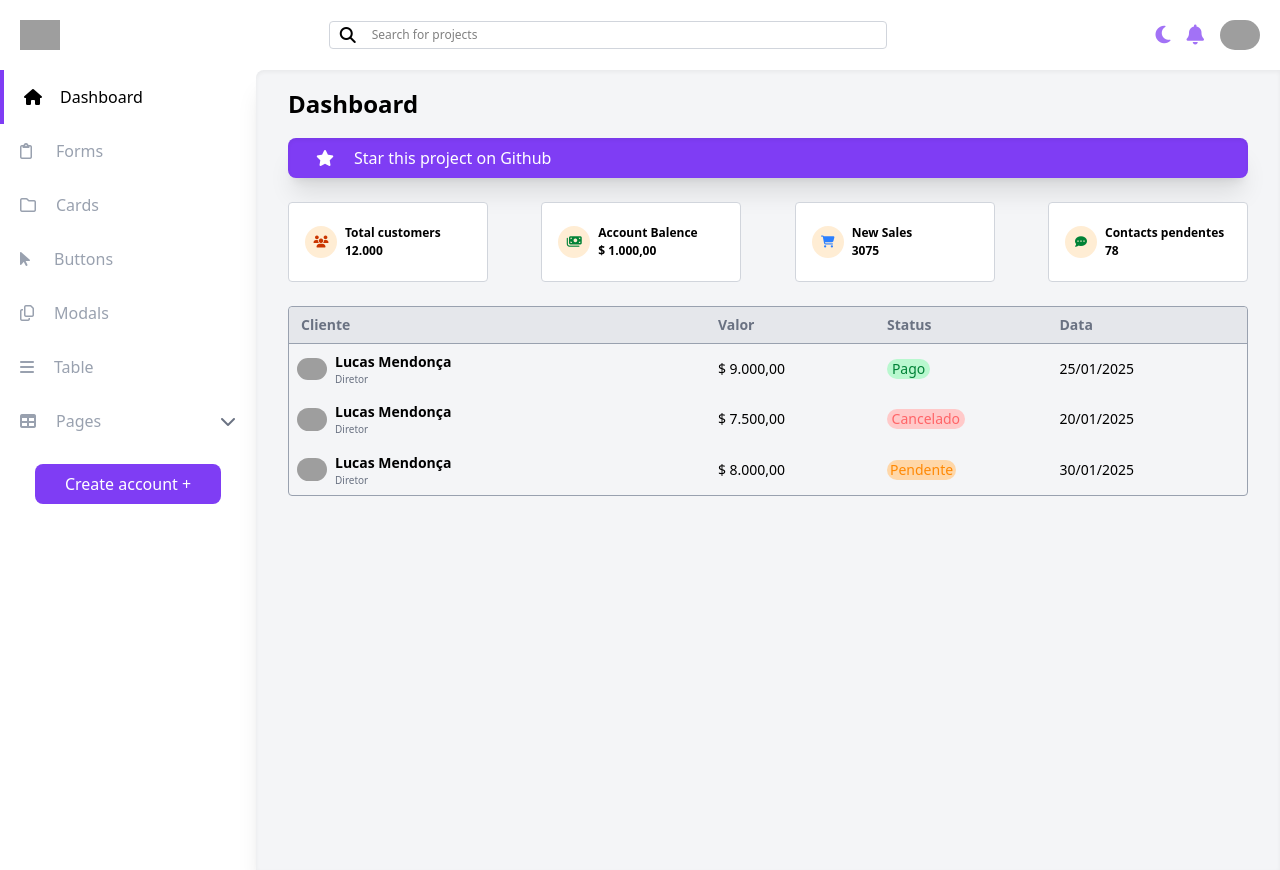
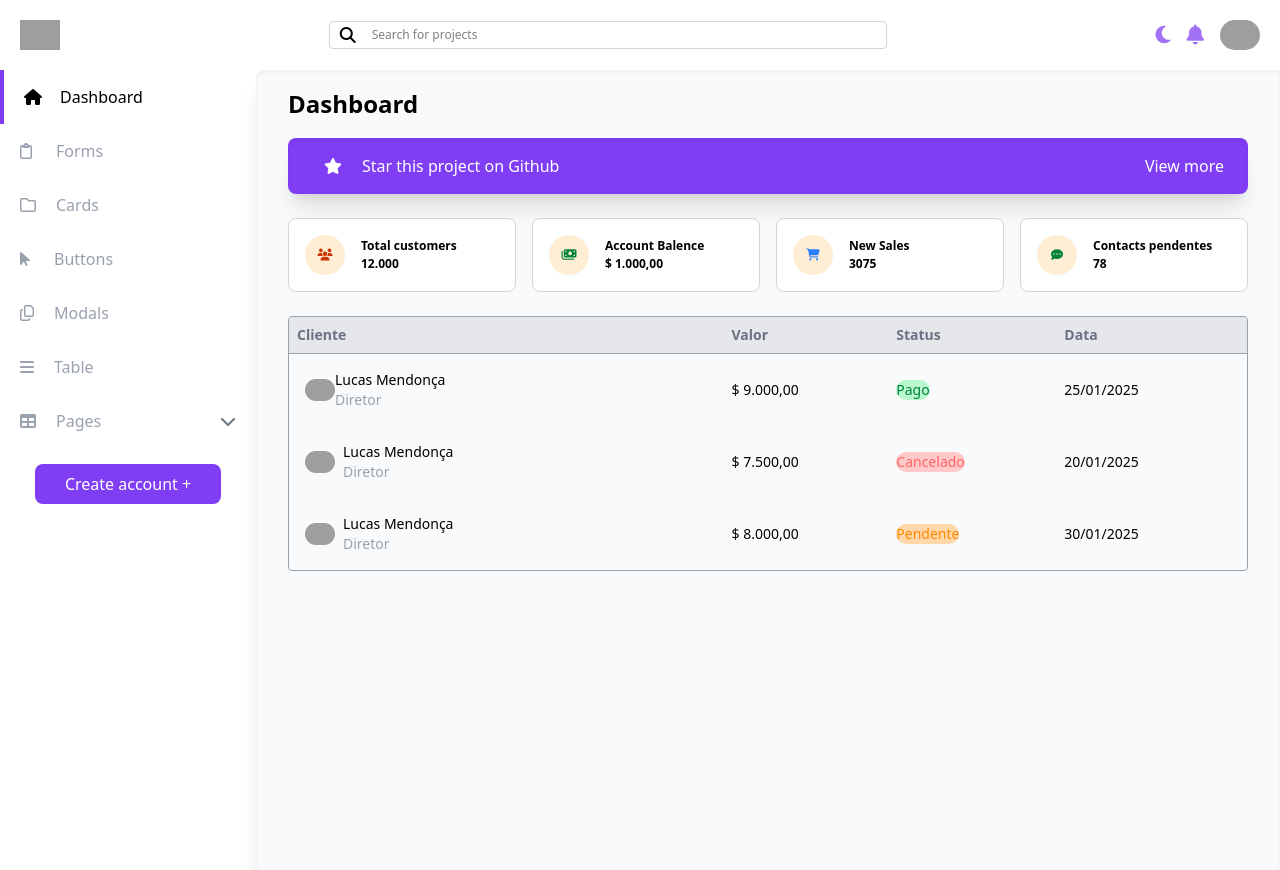
Before and after one commit to Lucasmsdevfull/telas-digital, a plain HTML site: page Dashboard/index.html in a window 1280 px wide. Drawn offline with nearby package versions, Linux system fonts and the light colour scheme; grey boxes are pictures that could not be loaded.

Commit message:
Ajustes no codigo e evolução do projeto

```diff
--- a/Dashboard/index.html
+++ b/Dashboard/index.html
@@ -29,7 +29,7 @@
                     src="https://github.com/Lucasmsdevfull.png" alt="Foto do usuário">
             </div>
         </header>
-        <section class="flex h-screen">
+        <section class="flex h-screen flex-wrap">
             <aside class="w-[20%]">
                 <nav>
                     <ul>
@@ -97,86 +97,72 @@
                 </div>
             </aside>
 
-            <main class="bg-[#F4F5F7] w-[80%] rounded-tl-lg inset-shadow-sm shadow-xl flex flex-col px-8">
+            <main class="bg-[#f9fafb] w-[80%] rounded-tl-lg inset-shadow-sm shadow-xl flex flex-col px-8">
+
                 <section class="py-4" name="Superior principal">
                     <h1 class="font-bold text-[24px]">Dashboard</h1>
                 </section>
 
-                <section class="flex items-center rounded-lg inset-shadow-sm shadow-xl p-2 bg-[#7F3DF4]"
+                <div class=" gap-1 flex items-center justify-between rounded-lg inset-shadow-sm shadow-xl p-4 bg-[#7F3DF4] text-white"
                     name="Link Github">
-                    <i class="fa-solid fa-star flex text-white mx-5"></i>
-                    <p class="text-white"> Star this project on Github</p>
+                    <div class="flex items-center">
+                        <i class="fa-solid fa-star flex mx-5"></i>
+                        <p> Star this project on Github</p>
+                    </div>
+                    <a class="mx-2" href="">View more</a>
+                </div>
 
+                <section class="flex items-center text-[12px] font-bold py-6 gap-4 flex-wrap" name="Cards">
+                    <div class="flex items-center p-4 border-1 border-gray-300 bg-white rounded-lg gap-4 flex-1">
+                        <div
+                            class="flex items-center justify-center  text-orange-700 rounded-full p-4 bg-orange-100 w-10 h-10">
+                            <i class="fa-solid fa-users"></i>
+                        </div>
+                        <div class="flex flex-col">
+                            <p class="">Total customers</p>
+                            <b>12.000</b>
+                        </div>
+                    </div>
+
+                    <div class="flex items-center p-4 border-1 border-gray-300 bg-white rounded-lg gap-4 flex-1">
+                        <div
+                            class="flex items-center justify-center  text-green-700 rounded-full p-4 bg-orange-100 w-10 h-10">
+                            <i class="fa-solid fa-money-bills"></i>
+                        </div>
+                        <div class="flex flex-col">
+                            <p class="">Account Balence</p>
+                            <b>$ 1.000,00</b>
+                        </div>
+                    </div>
+
+                    <div class="flex items-center p-4 border-1 border-gray-300 bg-white rounded-lg gap-4 flex-1">
+                        <div
+                            class="flex items-center justify-center  text-blue-500 rounded-full p-4 bg-orange-100 w-10 h-10">
+                            <i class="fa-solid fa-cart-shopping"></i>
+                        </div>
+                        <div class="flex flex-col">
+                            <p class="">New Sales</p>
+                            <b>3075</b>
+                        </div>
+                    </div>
+
+                    <div class="flex items-center p-4 border-1 border-gray-300 bg-white rounded-lg gap-4 flex-1">
+                        <div
+                            class="flex items-center justify-center  text-green-700 rounded-full p-4 bg-orange-100 w-10 h-10">
+                            <i class="fa-solid fa-comment-dots "></i>
+                        </div>
+                        <div class="flex flex-col">
+                            <p class="">Contacts pendentes</p>
+                            <b>78</b>
+                        </div>
+                    </div>
                 </section>
 
-                <section class="flex items-center justify-between text-[12px] font-bold py-6" name="Cards">
-
-                    <section class="" name="total-cliente">
-                        <section
-                            class="flex items-center p-4  gap-2 border-1 border-gray-300 bg-white rounded w-50 h-20">
-                            <div class="" name="circle">
-                                <div class="flex items-center justify-center rounded-full p-4 bg-orange-100 w-2 h-2">
-                                    <i class="fa-solid fa-users text-orange-700 "></i>
-                                </div>
-                            </div>
-                            <section class="flex flex-col">
-                                <p class="">Total customers</p>
-                                <p class="">12.000</p>
-                            </section>
-                        </section>
-                    </section>
-
-                    <section class="" name="total-cliente">
-                        <section
-                            class="flex items-center p-4  gap-2 border-1 border-gray-300 bg-white rounded w-50 h-20">
-                            <div class="" name="circle">
-                                <div class="flex items-center justify-center rounded-full p-4 bg-orange-100 w-2 h-2">
-                                    <i class="fa-solid fa-money-bills text-green-700 "></i>
-                                </div>
-                            </div>
-                            <section class="flex flex-col">
-                                <p class="">Account Balence</p>
-                                <p class="">$ 1.000,00</p>
-                            </section>
-                        </section>
-                    </section>
-
-                    <section class="" name="total-cliente">
-                        <section
-                            class="flex items-center p-4  gap-2 border-1 border-gray-300 bg-white rounded w-50 h-20">
-                            <div class="" name="circle">
-                                <div class="flex items-center justify-center rounded-full p-4 bg-orange-100 w-2 h-2">
-                                    <i class="fa-solid fa-cart-shopping text-blue-500"></i>
-                                </div>
-                            </div>
-                            <section class="flex flex-col">
-                                <p class="">New Sales</p>
-                                <p class="">3075</p>
-                            </section>
-                        </section>
-                    </section>
-
-                    <section class="" name="total-cliente">
-                        <section
-                            class="flex items-center p-4  gap-2 border-1 border-gray-300 bg-white rounded w-50 h-20">
-                            <div class="" name="circle">
-                                <div class="flex items-center justify-center rounded-full p-4 bg-orange-100 w-2 h-2">
-                                    <i class="fa-solid fa-comment-dots text-green-700"></i>
-                                </div>
-                            </div>
-                            <section class="flex flex-col">
-                                <p class="">Contacts pendentes</p>
-                                <p class="">78</p>
-                            </section>
-                        </section>
-                    </section>
-                </section>
-
-                <div class="rounded-sm border border-gray-400 text-left " name="Tabela">
+                <div class="rounded-sm border border-gray-400 text-left" name="Tabela">
                     <table class="w-full text-sm">
                         <thead class="border-b text-gray-500 border-gray-400 rounded-sm">
                             <tr class="">
-                                <th class="bg-gray-200 rounded-tl-sm px-3 py-2 ">Cliente</th>
+                                <th class="bg-gray-200 rounded-tl-sm p-2">Cliente</th>
                                 <th class="bg-gray-200">Valor</th>
                                 <th class="bg-gray-200">Status</th>
                                 <th class="bg-gray-200 rounded-tr-sm">Data</th>
@@ -184,22 +170,23 @@
                         </thead>
                         <tbody>
                             <tr>
-                                <td class="flex items-center p-2">
-                                    <section class="flex items-center gap-2">
+                                <td>
+                                    <div class="flex items-center p-4">
                                         <img class="w-[30px] rounded-full" src="https://github.com/Lucasmsdevfull.png"
                                             alt="Foto do Perfil">
-                                        <div class="">
-                                            <p class="font-bold text-[14px]">Lucas Mendonça</p>
-                                            <p class="text-[10px] text-gray-500">Diretor</p>
+                                        <div>
+                                            <h1 class="font-medium">Lucas Mendonça</h1>
+                                            <p class="text-sm text-gray-400">Diretor</p>
                                         </div>
-                                    </section>
+                                    </div>
                                 </td>
                                 <td>
-                                    <p class="">$ 9.000,00</p>
+                                    <p>$ 9.000,00</p>
                                 </td>
                                 <td>
-                                    <p class="flex justify-center bg-green-200 text-green-700 rounded-full w-[25%]">
-                                        Pago</p>
+                                    <div class="flex justify-center bg-green-200 text-green-700 rounded-full w-fit">
+                                        <p>Pago</p>
+                                    </div>
                                 </td>
                                 <td>
                                     <p>25/01/2025</p>
@@ -207,22 +194,23 @@
                             </tr>
 
                             <tr>
-                                <td class="flex items-center p-2">
-                                    <section class="flex items-center gap-2">
+                                <td class="flex items-center p-4">
+                                    <div class="flex items-center gap-2">
                                         <img class="w-[30px] rounded-full" src="https://github.com/Lucasmsdevfull.png"
                                             alt="Foto do Perfil">
-                                        <div class="">
-                                            <p class="font-bold text-[14px]">Lucas Mendonça</p>
-                                            <p class="text-[10px] text-gray-500">Diretor</p>
+                                        <div>
+                                            <h1 class="font-medium">Lucas Mendonça</h1>
+                                            <p class="text-sm text-gray-400">Diretor</p>
                                         </div>
-                                    </section>
+                                    </div>
                                 </td>
                                 <td>
                                     <p>$ 7.500,00</p>
                                 </td>
-                                <td>
-                                    <p class="flex justify-center bg-red-200 text-red-400 rounded-full w-[45%]">
-                                        Cancelado</p>
+                                <td class="">
+                                    <div class="flex justify-center bg-red-200 text-red-400 rounded-full w-fit">
+                                        <p>Cancelado</p>
+                                    </div>
                                 </td>
                                 <td>
                                     <p>20/01/2025</p>
@@ -230,24 +218,23 @@
                             </tr>
 
                             <tr>
-                                <td class="flex items-center p-2">
-                                    <section class="flex items-center gap-2">
+                                <td class="flex items-center p-4">
+                                    <div class="flex items-center gap-2">
                                         <img class="w-[30px] rounded-full" src="https://github.com/Lucasmsdevfull.png"
                                             alt="Foto do Perfil">
                                         <div class="">
-                                            <p class="font-bold text-[14px]">Lucas Mendonça</p>
-                                            <p class="text-[10px] text-gray-500">Diretor</p>
+                                            <h1 class="font-medium">Lucas Mendonça</h1>
+                                            <p class="text-sm text-gray-400">Diretor</p>
                                         </div>
-                                    </section>
+                                    </div>
                                 </td>
                                 <td>
                                     <p>$ 8.000,00</p>
                                 </td>
                                 <td>
-                                    <p
-                                        class="flex justify-center bg-orange-200 text-orange-400 rounded-full w-[40%]">
-                                        Pendente
-                                    </p>
+                                    <div class="flex justify-center bg-orange-200 text-orange-400 rounded-full w-fit">
+                                        <p>Pendente</p>
+                                    </div>
                                 </td>
                                 <td>
                                     <p>30/01/2025</p>
```
Also changed, not shown: Dashboard/tailwind.config.js (added).
